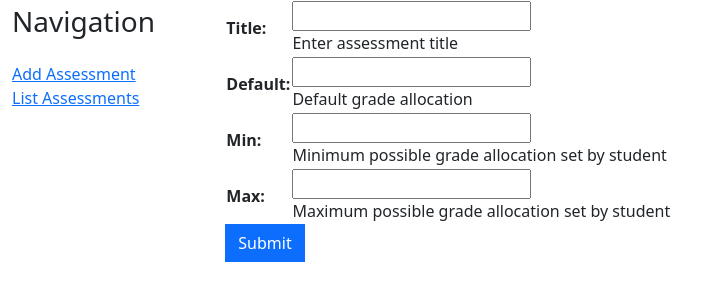
After one commit to UBC-LFS/Canvas-Flexible-Assessment, a Django app: template flexible_assessment/flex/templates/flex/assessment_form.html in a window 1280 px wide. The commit adds this page. Shown: the top 301 px of the page, without its empty margins (0-721 px from the left). Run offline with Django 4.2, Linux system fonts and the light colour scheme; the template is opened without the code that fills it: values that come from a table or form of the project are taken from there, others are empty.

Commit message:
Added instructor views for assessment add, edit, list, delete and changed floatfield to decimal

```diff
--- /dev/null
+++ b/flexible_assessment/flex/forms.py
@@ -0,0 +1,35 @@
+from django.core.exceptions import ValidationError
+from django.forms import ModelForm
+from .models import Assessment
+
+
+class AddAssessmentForm(ModelForm):
+    def grade_range_check(self, data):
+        if data > 100.0 or data < 0.0:
+            raise ValidationError(
+                'Grade allocations must be within 0.0 and 100.0')
+
+    def clean(self):
+        cleaned_data = super().clean()
+        default = cleaned_data.get('default')
+        min = cleaned_data.get('min')
+        max = cleaned_data.get('max')
+
+        self.grade_range_check(default)
+        self.grade_range_check(min)
+        self.grade_range_check(max)
+
+        if min > default:
+            raise ValidationError('Minimum must be lower than default')
+        elif default > max:
+            raise ValidationError('Maximum must be higher than default')
+        elif min > max:
+            raise ValidationError('Maximum must be higher than minimum')
+
+    class Meta:
+        model = Assessment
+        fields = ['title', 'default', 'min', 'max']
+        help_texts = {'title': 'Enter assessment title',
+                      'default': 'Default grade allocation',
+                      'min': 'Minimum possible grade allocation set by student',
+                      'max': 'Maximum possible grade allocation set by student'}
--- a/flexible_assessment/flex/models.py
+++ b/flexible_assessment/flex/models.py
@@ -193,9 +193,9 @@ class Assessment(models.Model):
     id = models.UUIDField(primary_key=True, default=uuid.uuid4)
     title = models.CharField(max_length=100)
     # add ranges
-    default = models.FloatField()
-    max = models.FloatField()
-    min = models.FloatField()
+    default = models.DecimalField(max_digits=5, decimal_places=2)
+    min = models.DecimalField(max_digits=5, decimal_places=2)
+    max = models.DecimalField(max_digits=5, decimal_places=2)
 
     def __str__(self):
         return self.title
@@ -241,4 +241,4 @@ class FlexAssessment(models.Model):
 
     user = models.ForeignKey(UserProfile, on_delete=models.CASCADE)
     assessment = models.ForeignKey(Assessment, on_delete=models.CASCADE)
-    flex = models.FloatField()
+    flex = models.DecimalField(max_digits=5, decimal_places=2)
--- /dev/null
+++ b/flexible_assessment/flex/static/css/styles.css
@@ -0,0 +1,5 @@
+.sidebar-nav {
+    margin-top: 20px;
+    padding: 0;
+    list-style: none;
+}
--- a/flexible_assessment/flex/templates/flex/assessment_detail.html
+++ b/flexible_assessment/flex/templates/flex/assessment_detail.html
@@ -1,10 +1,13 @@
+{% extends "flex/base.html" %}
 {% block content %}
   <h1>Assessment Title: {{ assessment.title }}</h1>
 
-  <p><strong>Course Title:</strong> <a href="">{{ assessment.assessmentcourse_set.all.0.course.title }}</a></p> <!-- author detail link not yet defined -->
+  <p><strong>Course Title:</strong> <a href="">{{ assessment.assessmentcourse_set.all.0.course.title }}</a></p>
   <p><strong>Id:</strong> {{ assessment.id }}</p>
   <p><strong>Default:</strong> {{ assessment.default }}</p>
   <p><strong>Max:</strong> {{ assessment.max }}</p>
   <p><strong>Min:</strong> {{ assessment.min }}</p>
 
+  <a class="btn btn-primary rounded-0 btn-block" id="insertRow" href="{% url 'flex:update_assessment' assessment.id %}">Update assessment</a>
+  <a class="btn btn-danger rounded-0 btn-block" id="insertRow" href="{% url 'flex:delete_assessment' assessment.id %}">Delete assessment</a>
 {% endblock %}
--- /dev/null
+++ b/flexible_assessment/flex/templates/flex/assessment_form.html
@@ -0,0 +1,11 @@
+{% extends "flex/base.html" %}
+
+{% block content %}
+  <form action="" method="post">
+    {% csrf_token %}
+    <table>
+    {{ form.as_table }}
+    </table>
+    <input class="btn btn-primary rounded-0" type="submit" value="Submit">
+  </form>
+{% endblock %}
--- /dev/null
+++ b/flexible_assessment/flex/templates/flex/base.html
@@ -0,0 +1,26 @@
+<!DOCTYPE html>
+<html lang="en">
+<head>
+  <meta charset="utf-8">
+  <meta name="viewport" content="width=device-width, initial-scale=1">
+  <link href="https://cdn.jsdelivr.net/npm/bootstrap@5.1.3/dist/css/bootstrap.min.css" rel="stylesheet" integrity="sha384-1BmE4kWBq78iYhFldvKuhfTAU6auU8tT94WrHftjDbrCEXSU1oBoqyl2QvZ6jIW3" crossorigin="anonymous">
+  {% load static %}
+  <link rel="stylesheet" href="{% static 'css/styles.css' %}">
+</head>
+<body>
+  <div class="container-fluid">
+    <div class="row">
+      <div class="col-sm-2">
+      {% block sidebar %}
+        <span class="fs-3 fw-semibold">Navigation</span>
+        <ul class="sidebar-nav">
+            <li><a href="{% url 'flex:add_assessment' %}">Add Assessment</a></li>
+            <li><a href="{% url 'flex:instructor_list' %}">List Assessments</a></li>
+        </ul>
+     {% endblock %}
+      </div>
+      <div class="col-sm-10 ">{% block content %}aaaaaa{% endblock %}</div>
+    </div>
+  </div>
+</body>
+</html>
--- a/flexible_assessment/flex/urls.py
+++ b/flexible_assessment/flex/urls.py
@@ -13,7 +13,21 @@ urlpatterns = [
         'instructor/list/',
         views.InstructorListView.as_view(),
         name='instructor_list'),
-    path('instructor/asssessment/<slug:pk>/', views.InstructorAssessmentDetailView.as_view(), name='inst_assessment_detail'),
-    path('instructor/add/', views.add_assessment, name='add_assessment'),
+    path(
+        'instructor/asssessment/<slug:pk>/',
+        views.InstructorAssessmentDetailView.as_view(),
+        name='inst_assessment_detail'),
+    path(
+        'instructor/add/',
+        views.AssessmentCreate.as_view(),
+        name='add_assessment'),
+    path(
+        'instructor/assessment/<slug:pk>/update/',
+        views.AssessmentUpdate.as_view(),
+        name='update_assessment'),
+    path(
+        'instructor/assessment/<slug:pk>/delete/',
+        views.AssessmentDelete.as_view(),
+        name='delete_assessment'),
     path('student/', views.student, name='student_view')
 ]
--- a/flexible_assessment/flex/utils.py
+++ b/flexible_assessment/flex/utils.py
@@ -91,7 +91,8 @@ def add_permissions():
     assessment_course_perm_set = assessment_perm_set | course_perm_set
 
     student_group = Group.objects.filter(name='Student')
-    flex_assessment_content_type = ContentType.objects.get_for_model(FlexAssessment)
+    flex_assessment_content_type = ContentType.objects.get_for_model(
+        FlexAssessment)
     student_flex_perm_set = Permission.objects.filter(
         codename__in=['change_flexassessment', 'view_flexassessment'],
         content_type=flex_assessment_content_type)
```
Also changed, not shown: flexible_assessment/flex/templates/flex/assessment_confirm_delete.html (added, +16 -0 lines), flexible_assessment/flex/templates/flex/instructor_home.html (+5 -2 lines), flexible_assessment/flex/templates/flex/instructor_list.html (+23 -7 lines), flexible_assessment/flex/views.py (+75 -5 lines), flexible_assessment/flex/migrations/0001_initial.py.
